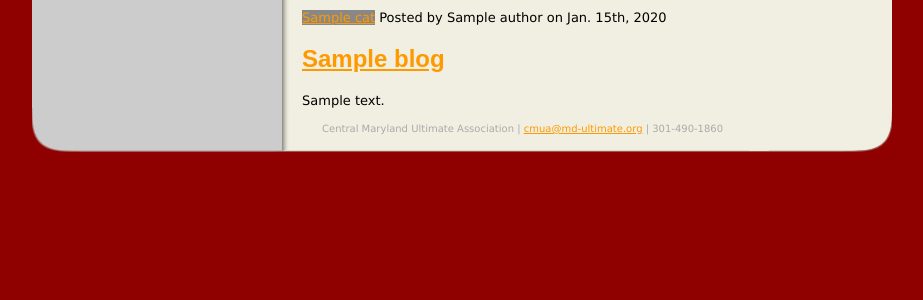
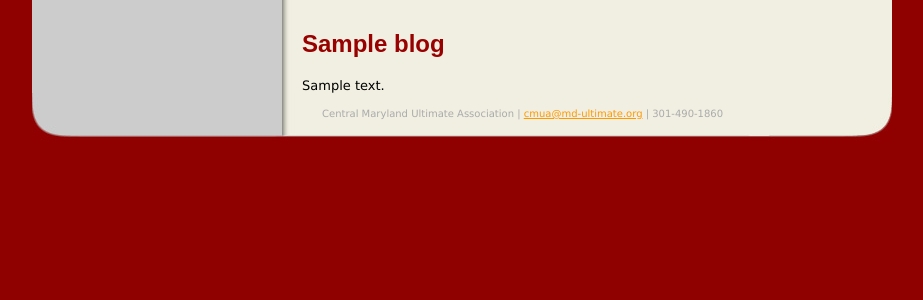
Before and after one commit to llimllib/CMUA, a Django app: template cmua/templates/blog/index.html in a window 1280 px wide. Shown: the part 200-500 px from the top of the page, without its empty margins (178-1101 px from the left). Run offline with Django 3.2, Linux system fonts and the light colour scheme; the template is opened without the code that fills it: most values are stand-ins (such as "Sample title", 1, 10 or a date in 2020); parts of the project's set-up code (start-up, migrations or seed data) failed here and were passed over.

Commit message:
greatly simplifying the single blog template

```diff
--- a/cmua/templates/blog/single_blog.html
+++ b/cmua/templates/blog/single_blog.html
@@ -1,25 +1,6 @@
 <div class="blog-post">
-	<!-- TODO: only select the (somehow) designated primary image -->
-	{% if blog.thumbnail %}
-	<div class="blog-thumb"><img src="{{blog.thumbnail_image.url}}" align="top" alt="" /></div>
-	{% endif %}
-	{% if frontpage and forloop.first %}
-	<h2><a href="{{ blog.get_absolute_url }}">{{ blog.title }}</a></h2>
-	{% endif %}
-    <div class="blog-category">
-		{% if frontpage or not category %}
-        {% for cat in blog.category_set.all %}
-            <span class="blog-tag" style="background-color: {{ cat.color }}"><a href="/blog/category/{{ cat.name|urlencode }}">{{ cat.name }}</a></span>
-        {% endfor %}
-		{% endif %}
-        Posted by {{ blog.author.get_full_name }} on {{ blog.pub_date|date:"N jS, Y" }}
-    </div>
-	{% if not frontpage or not forloop.first %}
-    <h2><a href="{{ blog.get_absolute_url }}">{{ blog.title }}</a></h2>
-	{% endif %}
+	<h2>{{ blog.title }}</h2>
     <div class="blog-blurb">
         {{ blog.content|safe }}
     </div>
 </div>
-
-<div class="cf"></div>
```
